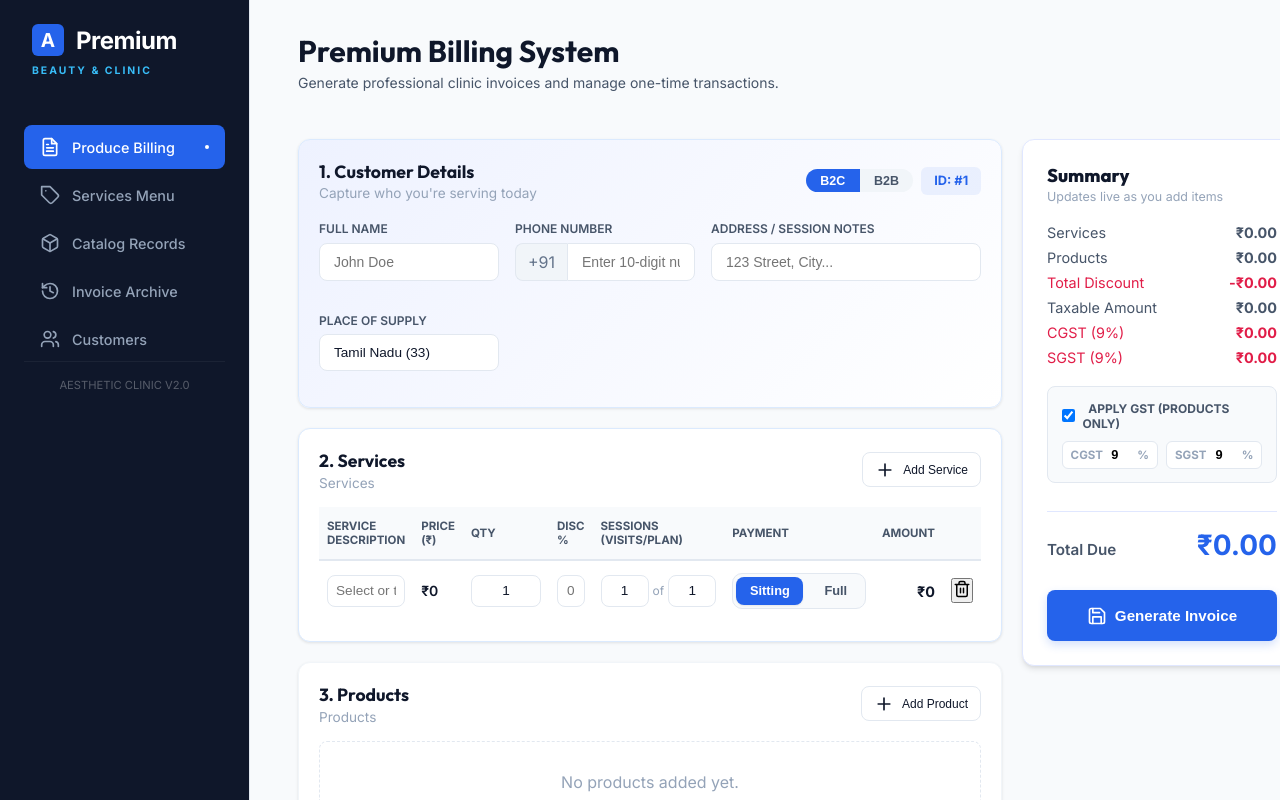
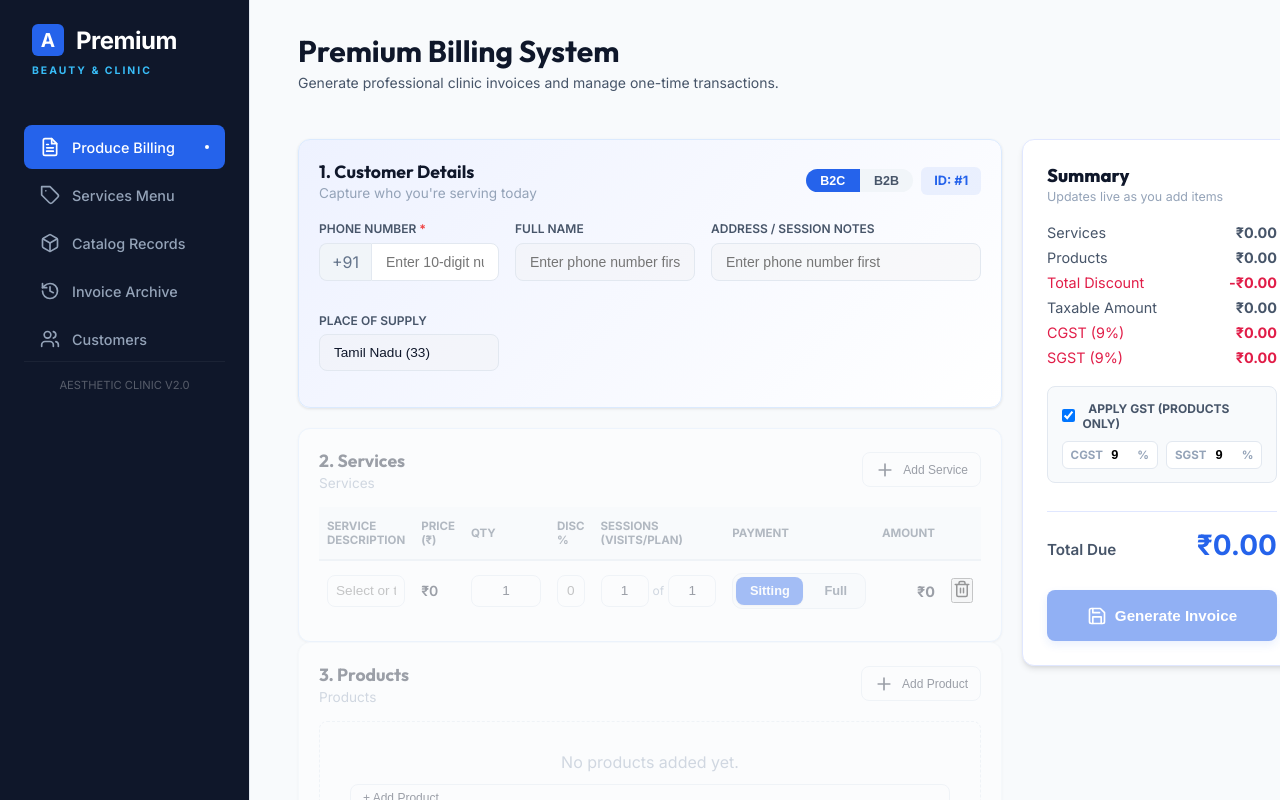
Before and after one commit to DineshTechCrafts/Beauty-Parlour-Billing-System, a React (Vite) app in the folder billing-app/: page / in a window 1280 px wide. Built offline with nearby package versions, Linux system fonts and the light colour scheme.

Commit message:
enforce phone-first billing flow with composite phone::name customer identity and fresh sample data

```diff
--- a/billing-app/src/App.tsx
+++ b/billing-app/src/App.tsx
@@ -27,19 +27,26 @@ const createEmptyServiceItem = (): BillItem => ({
   mode: 'catalog'
 });
 
+const normalizeCustomerKey = (phone: string, name: string) => {
+  const p = phone.replace(/\D/g, '');
+  const n = name.trim().toLowerCase().replace(/\s+/g, ' ');
+  return `${p}::${n}`;
+};
+
 const buildCustomerMap = (bills: Bill[]): Customer[] => {
   const map = new Map<string, Customer>();
 
   bills.forEach((bill) => {
     const trimmedName = (bill.clientName || '').trim() || 'Unknown Client';
-    const trimmedPhone = (bill.clientPhone || '').trim();
-    const key = trimmedPhone || trimmedName || bill.id;
+    const normalizedPhone = (bill.clientPhone || '').replace(/\D/g, '');
+    if (!normalizedPhone) return;
+    const key = normalizeCustomerKey(normalizedPhone, trimmedName);
 
     if (!map.has(key)) {
       map.set(key, {
         key,
         name: trimmedName,
-        phone: trimmedPhone,
+        phone: normalizedPhone,
         bills: [],
         totalSpent: 0,
         visitCount: 0
@@ -335,12 +342,17 @@ export default function App() {
   };
 
   const handleSaveAndPrint = async () => {
+    const normalizedPhone = clientPhone.replace(/\D/g, '');
+    if (normalizedPhone.length !== 10) {
+      showToast('A valid 10-digit phone number is required', 'error');
+      return;
+    }
     if (!clientName.trim()) {
       showToast('Client Name is required', 'error');
       return;
     }
 
-    const clientKey = clientName.trim();
+    const clientKey = normalizeCustomerKey(normalizedPhone, clientName);
     console.log('CURRENT BILL ID:', currentBillId);
 
     for (const item of serviceItems) {
--- a/billing-app/src/components/BillingTab.tsx
+++ b/billing-app/src/components/BillingTab.tsx
@@ -1,4 +1,4 @@
-import React, { useMemo } from 'react';
+import React, { useMemo, useState, useRef, useEffect } from 'react';
 import { BillItem, InventoryItem, Customer } from '../types';
 import { Icons } from './Icons';
 
@@ -51,7 +51,8 @@ const StateSelect: React.FC<{
     value: string;
     onChange: (code: string) => void;
     placeholder?: string;
-}> = ({ value, onChange, placeholder = 'Select State...' }) => {
+    disabled?: boolean;
+}> = ({ value, onChange, placeholder = 'Select State...', disabled = false }) => {
     const [open, setOpen] = React.useState(false);
     const [search, setSearch] = React.useState('');
     const wrapperRef = React.useRef<HTMLDivElement>(null);
@@ -80,10 +81,11 @@ const StateSelect: React.FC<{
             <input
                 className="form-control"
                 style={{ fontSize: '0.85rem' }}
-                placeholder={placeholder}
+                placeholder={disabled ? 'Enter phone number first' : placeholder}
                 value={displayValue}
+                disabled={disabled}
                 onChange={e => { setSearch(e.target.value); setOpen(true); }}
-                onFocus={() => { setOpen(true); setSearch(''); }}
+                onFocus={() => { if (!disabled) { setOpen(true); setSearch(''); } }}
             />
             {open && (
                 <div style={{ position: 'absolute', top: '100%', left: 0, right: 0, zIndex: 9999, background: '#fff', border: '1px solid var(--border)', borderRadius: 'var(--radius-md)', maxHeight: '200px', overflowY: 'auto', boxShadow: 'var(--shadow-lg)', marginTop: '4px' }}>
@@ -100,6 +102,63 @@ const StateSelect: React.FC<{
                         </div>
                     ))}
                     {filtered.length === 0 && <div style={{ padding: '0.75rem 1rem', color: 'var(--text-muted)' }}>No states found</div>}
+                </div>
+            )}
+        </div>
+    );
+};
+
+const NameCombobox: React.FC<{
+    value: string;
+    onChange: (name: string) => void;
+    suggestions: string[];
+    disabled: boolean;
+}> = ({ value, onChange, suggestions, disabled }) => {
+    const [open, setOpen] = useState(false);
+    const wrapperRef = useRef<HTMLDivElement>(null);
+
+    useEffect(() => {
+        const handler = (e: MouseEvent) => {
+            if (wrapperRef.current && !wrapperRef.current.contains(e.target as Node)) {
+                setOpen(false);
+            }
+        };
+        document.addEventListener('mousedown', handler);
+        return () => document.removeEventListener('mousedown', handler);
+    }, []);
+
+    const filtered = suggestions.filter(s => s.toLowerCase().includes(value.toLowerCase()));
+    const showDropdown = open && filtered.length > 0;
+
+    return (
+        <div ref={wrapperRef} style={{ position: 'relative' }}>
+            <input
+                type="text"
+                className="form-control"
+                placeholder={disabled ? 'Enter phone number first' : 'Full Name'}
+                value={value}
+                disabled={disabled}
+                onChange={e => { onChange(e.target.value); setOpen(true); }}
+                onFocus={() => { if (suggestions.length > 0) setOpen(true); }}
+            />
+            {showDropdown && (
+                <div style={{
+                    position: 'absolute', top: '100%', left: 0, right: 0, zIndex: 9999,
+                    background: '#fff', border: '1px solid var(--border)',
+                    borderRadius: 'var(--radius-md)', maxHeight: '200px', overflowY: 'auto',
+                    boxShadow: 'var(--shadow-lg)', marginTop: '4px'
+                }}>
+                    {filtered.map(name => (
+                        <div
+                            key={name}
+                            style={{ padding: '0.65rem 1rem', cursor: 'pointer', borderBottom: '1px solid #f1f5f9', fontSize: '0.9rem' }}
+                            onMouseDown={e => { e.preventDefault(); onChange(name); setOpen(false); }}
+                            onMouseEnter={e => (e.currentTarget.style.background = '#f8fafc')}
+                            onMouseLeave={e => (e.currentTarget.style.background = 'transparent')}
+                        >
+                            {name}
+                        </div>
+                    ))}
                 </div>
             )}
         </div>
@@ -317,11 +376,22 @@ export const BillingTab: React.FC<BillingTabProps> = ({
     applyGST, setApplyGST, gstRate, setGstRate,
     inventory, handleProduceBill, currentBillId, sessions, customers
 }) => {
-    const sanitizedPhone = clientPhone.trim();
-    const returningCustomer = useMemo(
-        () => customers.find(c => c.phone?.trim() === sanitizedPhone && sanitizedPhone.length > 0),
+    const sanitizedPhone = clientPhone.replace(/\D/g, '');
+    const normalizedInputName = clientName.trim().toLowerCase().replace(/\s+/g, ' ');
+    const returningCustomer = useMemo(() => {
+        if (sanitizedPhone.length !== 10 || !normalizedInputName) return undefined;
+        const key = `${sanitizedPhone}::${normalizedInputName}`;
+        return customers.find(c => c.key === key);
+    }, [customers, sanitizedPhone, normalizedInputName]);
+
+    const phoneCustomers = useMemo(
+        () => sanitizedPhone.length === 10
+            ? customers.filter(c => c.phone === sanitizedPhone)
+            : [],
         [customers, sanitizedPhone]
     );
+    const nameSuggestions = useMemo(() => phoneCustomers.map(c => c.name), [phoneCustomers]);
+    const isPhoneLocked = sanitizedPhone.length !== 10;
 
     const summaryData = useMemo(() => {
         const getBaseAmount = (item: BillItem, isProduct: boolean) => {
@@ -355,14 +425,7 @@ export const BillingTab: React.FC<BillingTabProps> = ({
 
     const handlePhoneChange = (raw: string) => {
         setClientPhone(raw);
-        const normalized = raw.trim();
-        if (!normalized) {
-            return;
-        }
-        const matched = customers.find(c => c.phone?.trim() === normalized);
-        if (matched) {
-            setClientName(matched.name);
-        }
+        setClientName('');
     };
 
     const addProductItem = () => {
@@ -813,11 +876,7 @@ export const BillingTab: React.FC<BillingTabProps> = ({
 
                     <div className="client-grid">
                         <div className="form-group">
-                            <label>Full Name</label>
-                            <input type="text" className="form-control" placeholder="John Doe" value={clientName} onChange={e => setClientName(e.target.value)} />
-                        </div>
-                        <div className="form-group">
-                            <label>Phone Number</label>
+                            <label>Phone Number <span style={{ color: 'var(--danger, #ef4444)', fontWeight: 700 }}>*</span></label>
                             <div style={{ display: 'flex' }}>
                                 <span style={{
                                     display: 'inline-flex',
@@ -845,15 +904,31 @@ export const BillingTab: React.FC<BillingTabProps> = ({
                             </div>
                         </div>
                         <div className="form-group">
+                            <label>Full Name</label>
+                            <NameCombobox
+                                value={clientName}
+                                onChange={setClientName}
+                                suggestions={nameSuggestions}
+                                disabled={isPhoneLocked}
+                            />
+                        </div>
+                        <div className="form-group">
                             <label>Address / Session Notes</label>
-                            <input type="text" className="form-control" placeholder="123 Street, City..." value={clientAddress} onChange={e => setClientAddress(e.target.value)} />
+                            <input
+                                type="text"
+                                className="form-control"
+                                placeholder={isPhoneLocked ? 'Enter phone number first' : '123 Street, City...'}
+                                value={clientAddress}
+                                disabled={isPhoneLocked}
+                                onChange={e => setClientAddress(e.target.value)}
+                            />
                         </div>
 
                         {/* B2C extra field */}
                         {billingMode === 'b2c' && (
                             <div className="form-group">
                                 <label>Place of Supply</label>
-                                <StateSelect value={placeOfSupply} onChange={setPlaceOfSupply} />
+                                <StateSelect value={placeOfSupply} onChange={isPhoneLocked ? () => {} : setPlaceOfSupply} disabled={isPhoneLocked} />
                             </div>
                         )}
 
@@ -865,8 +940,9 @@ export const BillingTab: React.FC<BillingTabProps> = ({
                                     <input
                                         type="text"
                                         className="form-control"
-                                        placeholder="22AAAAA0000A1Z5"
+                                        placeholder={isPhoneLocked ? 'Enter phone number first' : '22AAAAA0000A1Z5'}
                                         value={buyerGstin}
+                                        disabled={isPhoneLocked}
                                         onChange={e => setBuyerGstin(e.target.value.toUpperCase())}
                                         maxLength={15}
                                     />
@@ -876,8 +952,9 @@ export const BillingTab: React.FC<BillingTabProps> = ({
                                     <input
                                         type="text"
                                         className="form-control"
-                                        placeholder="Company / Firm Name"
+                                        placeholder={isPhoneLocked ? 'Enter phone number first' : 'Company / Firm Name'}
                                         value={buyerLegalName}
+                                        disabled={isPhoneLocked}
                                         onChange={e => setBuyerLegalName(e.target.value)}
                                     />
                                 </div>
@@ -891,19 +968,21 @@ export const BillingTab: React.FC<BillingTabProps> = ({
                                             <span style={{ marginLeft: '6px', fontSize: '0.72rem', color: '#10b981', fontWeight: 700 }}>→ CGST + SGST</span>
                                         )}
                                     </label>
-                                    <StateSelect value={buyerStateCode} onChange={setBuyerStateCode} />
+                                    <StateSelect value={buyerStateCode} onChange={isPhoneLocked ? () => {} : setBuyerStateCode} disabled={isPhoneLocked} />
                                 </div>
                                 <div className="form-group">
                                     <label>Place of Supply</label>
-                                    <StateSelect value={placeOfSupply} onChange={setPlaceOfSupply} />
+                                    <StateSelect value={placeOfSupply} onChange={isPhoneLocked ? () => {} : setPlaceOfSupply} disabled={isPhoneLocked} />
                                 </div>
                             </>
                         )}
                     </div>
                 </div>
 
-                {renderItemSection(serviceItems, false, 'Services', '2. Services')}
-                {renderItemSection(productItems, true, 'Products', '3. Products')}
+                <div style={{ opacity: isPhoneLocked ? 0.4 : 1, pointerEvents: isPhoneLocked ? 'none' : 'auto' }}>
+                    {renderItemSection(serviceItems, false, 'Services', '2. Services')}
+                    {renderItemSection(productItems, true, 'Products', '3. Products')}
+                </div>
             </div>
 
             <div className="right-panel">
@@ -1002,7 +1081,12 @@ export const BillingTab: React.FC<BillingTabProps> = ({
                         <span className="total">{formatCurrency(summaryData.grandTotal)}</span>
                     </div>
 
-                    <button className="btn btn-primary btn-checkout" onClick={handleProduceBill}>
+                    <button
+                        className="btn btn-primary btn-checkout"
+                        onClick={handleProduceBill}
+                        disabled={isPhoneLocked}
+                        style={{ opacity: isPhoneLocked ? 0.5 : 1, cursor: isPhoneLocked ? 'not-allowed' : 'pointer' }}
+                    >
                         <Icons.Save /> Generate Invoice
                     </button>
                 </div>
--- a/billing-app/src/components/CustomerTab.tsx
+++ b/billing-app/src/components/CustomerTab.tsx
@@ -38,9 +38,10 @@ export const CustomerTab = ({ customers, sessions }: CustomerTabProps) => {
       return customers;
     }
     const q = searchQuery.trim().toLowerCase();
+    const qDigits = q.replace(/\D/g, '');
     return customers.filter((customer) => {
       const nameMatch = customer.name.toLowerCase().includes(q);
-      const phoneMatch = (customer.phone || '').toLowerCase().includes(q);
+      const phoneMatch = qDigits.length > 0 && customer.phone === qDigits;
       return nameMatch || phoneMatch;
     });
   }, [customers, searchQuery]);
@@ -68,7 +69,7 @@ export const CustomerTab = ({ customers, sessions }: CustomerTabProps) => {
     if (!selectedCustomer) {
       return [];
     }
-    const key = (selectedCustomer.name || '').trim();
+    const key = selectedCustomer.key;
     if (!key || !sessions[key]) {
       return [];
     }
```
